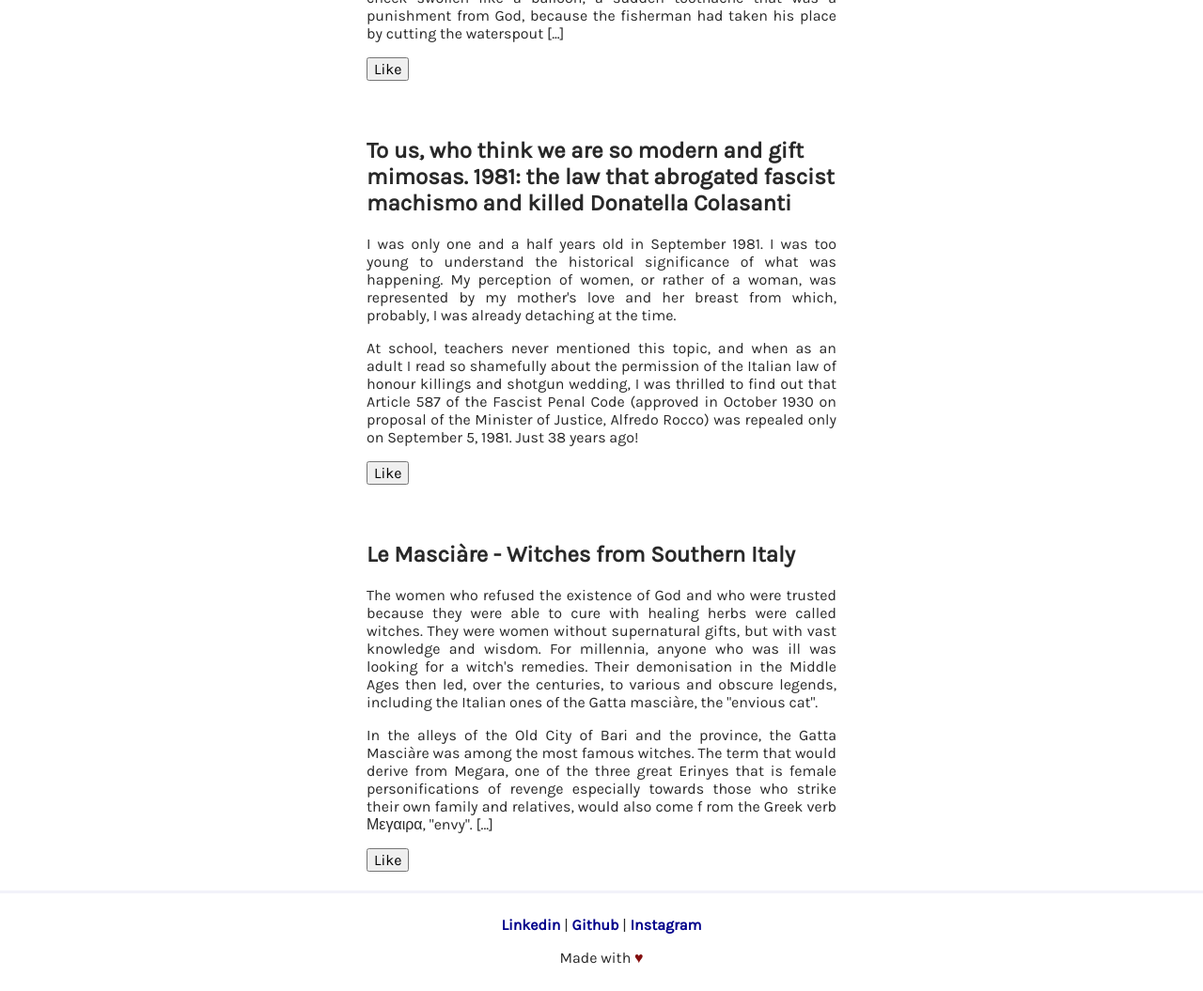
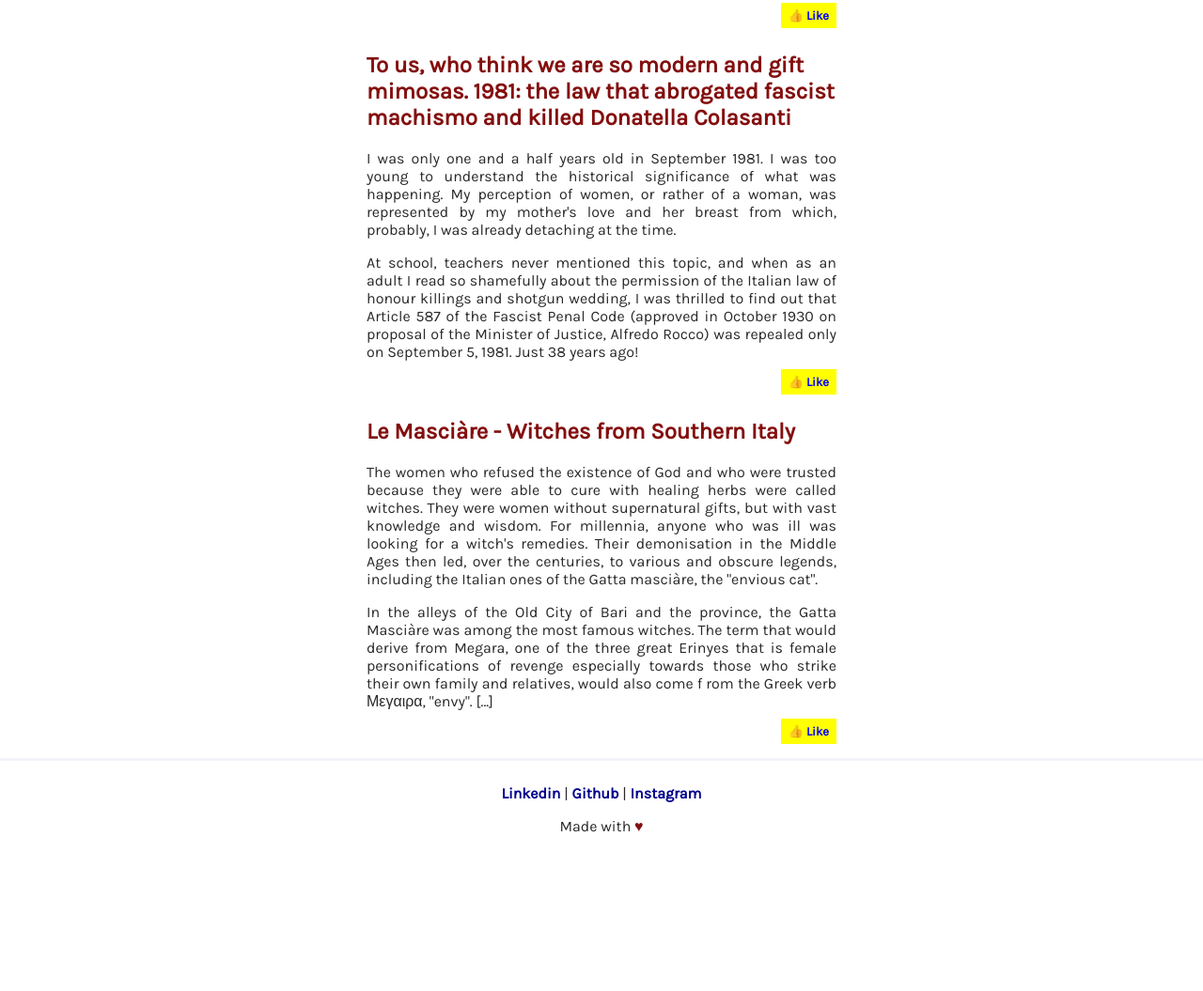
Before and after one commit to gaebar/css-test, a plain HTML site: page index.html in a window 1280 px wide. Shown: the part 1115-2170 px from the top of the page at 94% size. After the commit the page ends 2023 px from the top, so only its background shows below. Drawn offline with nearby package versions, Linux system fonts and the light colour scheme.

Commit message:
code polishing

```diff
--- a/css/styles.css
+++ b/css/styles.css
@@ -4,6 +4,7 @@ body {
   text-align: justify;
   color: #292929;
 }
+
 header {
   text-align: center;
   background-size: cover;
@@ -17,8 +18,13 @@ footer {
   width: 100%;
   padding-bottom: 10px;
   border-top: 3px solid #00008b0d;
-  padding-top: 24px;
+  padding-top: 25px;
   background-color: #ffffff7a;
+  margin-top: 10px;
+}
+
+p {
+  margin-bottom: 9px;
 }
 
 a {
@@ -31,7 +37,8 @@ a {
 a:hover {
   text-decoration: underline;
 }
-.footer-love em{
+
+.footer-love em {
   font-style: normal;
   color: #840f0f;
 }
@@ -39,14 +46,18 @@ a:hover {
 h1 {
   font-size: 40px;
   margin-bottom: 15px;
+  color: #840f0f;
 }
+
 h1 span {
   font-size: 20px;
   display: block;
+  color: #292929;
 }
+
 h2 {
   text-align: left;
-  color: #292929;
+  color: #840f0f;
 }
 
 img {
@@ -56,7 +67,7 @@ img {
 
 ul {
   padding: 10px;
-  background: rgba(0, 0, 0, 0.5);
+  background: rgba(17, 31, 14, 0.14)
 }
 
 li {
@@ -66,7 +77,7 @@ li {
 
 article {
   max-width: 500px;
-  padding: 20px;
+  padding: 0px 10px 32px 10px;
   margin: 0 auto;
 }
 
@@ -96,10 +107,12 @@ article {
   -webkit-tap-highlight-color: transparent;
   width: 80%;
   margin: 0 auto;
+  margin-top: 25px;
 }
 
 .slick-slider img {
   width: 100%;
+  margin-top: 0px;
 }
 
 .slick-next:before, .slick-prev:before {
@@ -111,3 +124,18 @@ ins {
   font-style: italic;
   color: #840f0f;
 }
+
+button {
+  background: yellow;
+  border: none;
+  color: blue;
+  font-weight: bold;
+  padding: 6px 8px;
+  float: right;
+  font-size: 13px;
+}
+
+button:hover {
+  background: #8BC34A;
+  color: white;
+}
--- a/index.html
+++ b/index.html
@@ -8,11 +8,11 @@
   <meta name="viewport" content="width=device-width, initial-scale=1.0">
   <meta charset=utf-8>
 
-  <!-- Added normalize CSS stylesheet -->
+  <!-- Added normalize CSS stylesheet, to make browsers render elements more consistently -->
   <link href="/css/normalize.css" rel="stylesheet">
 
-   <!--below a special font from the Google Fonts website-->
-   <link href="https://fonts.googleapis.com/css?family=Karla" rel="stylesheet">
+  <!-- Using a font file from the Google Fonts library -->
+  <link href="https://fonts.googleapis.com/css?family=Karla" rel="stylesheet">
 
   <!-- jQuery library added to enable carousel -->
   <script src="https://ajax.googleapis.com/ajax/libs/jquery/3.3.1/jquery.min.js"></script>
@@ -25,7 +25,7 @@
   <link rel="stylesheet" type="text/css"
     href="https://cdnjs.cloudflare.com/ajax/libs/slick-carousel/1.9.0/slick-theme.min.css" />
 
-  <!-- Added an external stylesheet, when publishing to dash, use the github hosted version instead
+  <!-- Added an external stylesheet, when publishing to Dash, use the github hosted version instead
   https://github.com/gaebar/css-test/blob/master/css/styles.css -->
   <link rel="stylesheet" type="text/css" href="css/styles.css" />
 
@@ -36,13 +36,15 @@
     <h1>on Ruins and Writing
       <span>a blog about lost Italian traditions</span>
     </h1>
-    <ins></ins>
+    <ins>
+      <!-- Placeholder element for current date, populated by JavaScript code --></ins>
     <ul>
       <li><a href="/">Home</a></li>
       <li><a href="/">About me</a></li>
       <li><a href="/">Books</a></li>
     </ul>
   </header>
+
   <div class="carousel-container">
     <div class="slick-slider">
       <div>
@@ -65,11 +67,12 @@
       </div>
     </div>
   </div>
+
   <article>
     <h2>Michelangelo Antonioni: actress Monica Vitti was afraid</h2>
     <p>I could start from the waterspout, which when I saw it arrive
-       soaring over the sea, shaded upwards like a very high mushroom with a hat lost
-       in the clouds, I shouted to the operator to bring the camera, immediately, and shoot.</p>
+      soaring over the sea, shaded upwards like a very high mushroom with a hat lost
+      in the clouds, I shouted to the operator to bring the camera, immediately, and shoot.</p>
     <p>But Monica Vitti was afraid, and then one of the fishermen who worked for us
       told her that he knew how to cut the columnar vortex,
       his father had confided to him the magic words in church during a Christmas night years ago.
@@ -79,7 +82,7 @@
       but I couldn't do it, he put a bandage around his head to repair from the wind of the Aeolian
       a cheek swollen like a balloon, a sudden toothache that was a punishment from God,
       because the fisherman had taken his place by cutting the waterspout [...]</p>
-    <button>Like</button>
+    <button>👍 Like</button>
   </article>
   <article>
     <h2>To us, who think we are so modern and gift mimosas. 1981: the law that abrogated fascist machismo
@@ -92,20 +95,22 @@
       the permission of the Italian law of honour killings and shotgun wedding, I was thrilled to find
       out that Article 587 of the Fascist Penal Code (approved in October 1930 on proposal of
       the Minister of Justice, Alfredo Rocco) was repealed only on September 5, 1981. Just 38 years ago!</p>
-    <button>Like</button>
+    <button>👍 Like</button>
   </article>
   <article>
     <h2>Le Masciàre - Witches from Southern Italy</h2>
     <p>The women who refused the existence of God and who were trusted because they were able to cure with healing
       herbs were called witches. They were women without supernatural gifts, but with vast knowledge and wisdom.
-      For millennia, anyone who was ill was looking for a witch's remedies. Their demonisation in the Middle Ages then led,
-      over the centuries, to various and obscure legends, including the Italian ones of the Gatta masciàre, the "envious cat". </p>
+      For millennia, anyone who was ill was looking for a witch's remedies. Their demonisation in the Middle Ages then
+      led,
+      over the centuries, to various and obscure legends, including the Italian ones of the Gatta masciàre, the "envious
+      cat". </p>
     <p>In the alleys of the Old City of Bari and the province, the Gatta Masciàre was among the most famous witches.
       The term that would derive from Megara, one of the three great Erinyes that is female personifications
       of revenge especially towards those who strike their own family and relatives, would also come f
       rom the Greek verb Μεγαιρα, "envy". [...]
-      </p>
-    <button>Like</button>
+    </p>
+    <button>👍 Like</button>
   </article>
 
   <footer>
@@ -114,6 +119,7 @@
     <a href="https://www.instagram.com/di_ruderi_e_di_scrittura/" target="_blank">Instagram</a>
     <p class="footer-love">Made with <em>&hearts;</em></p>
   </footer>
+
   <script>
     $(document).ready(function () {
       $('.slick-slider').slick({
```
